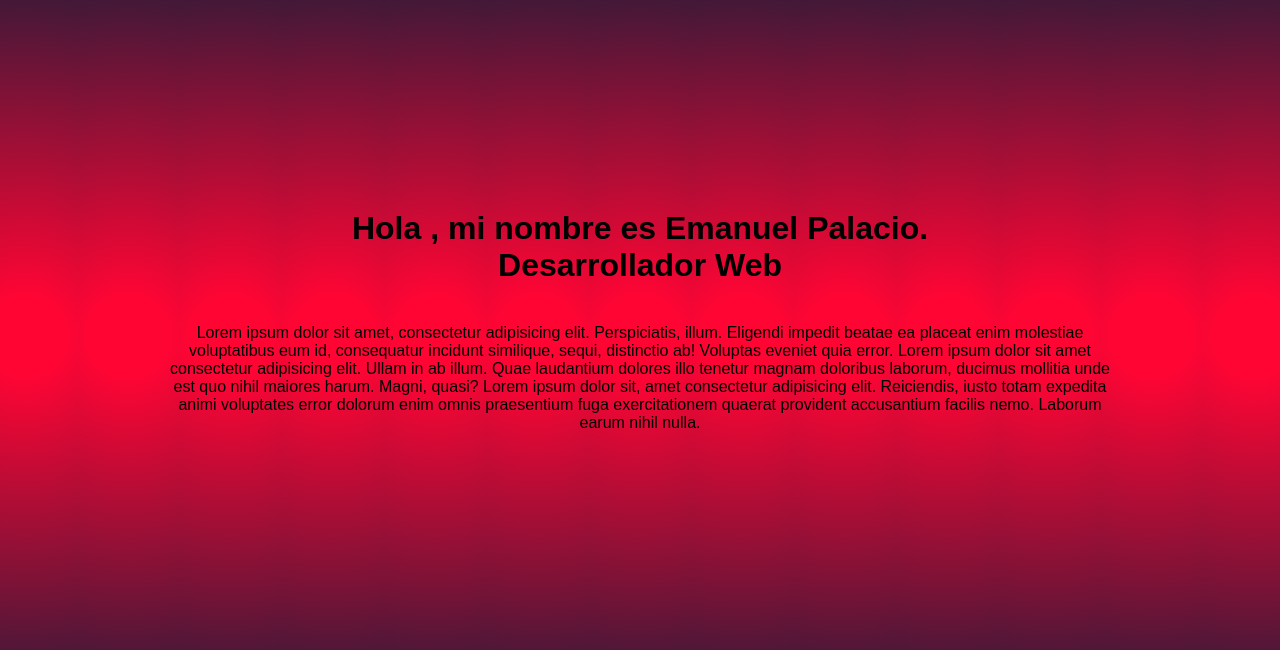
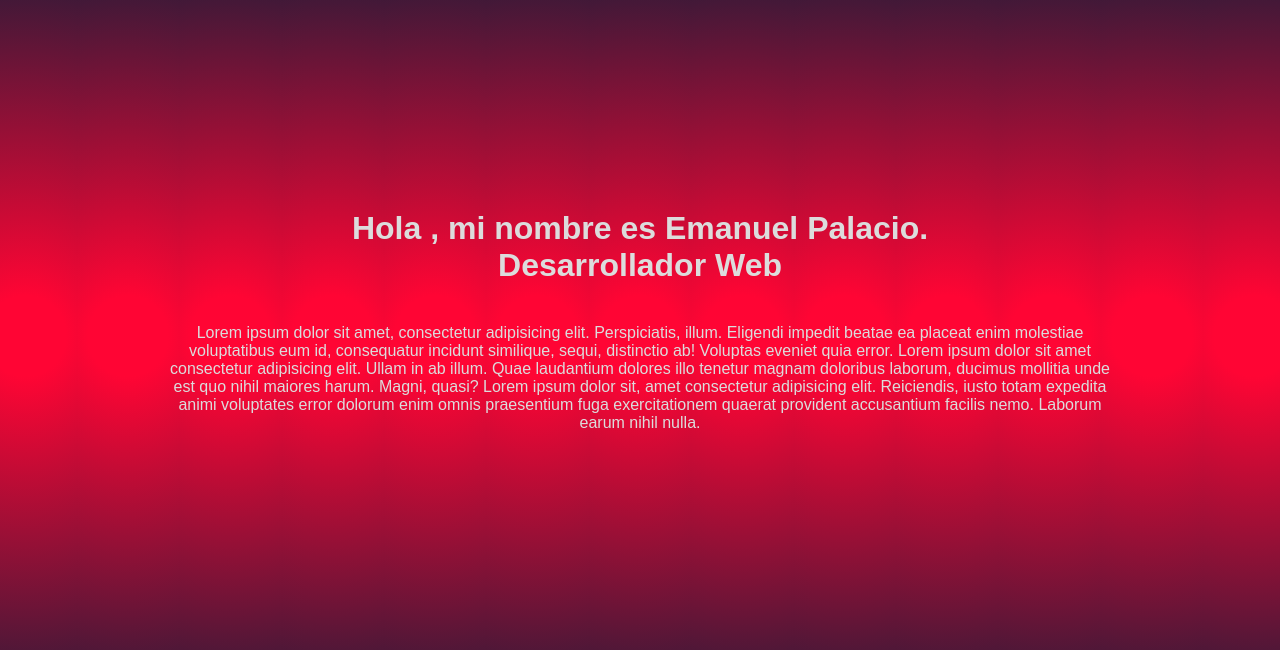
Before and after one commit to EmanuelPalacio/Portafolio, a website: page index.html in a window 1280 px wide. Shown: the part 64-714 px from the top of the page. Drawn offline with Linux system fonts and the light colour scheme; a web font is replaced by a local one.

Commit message:
Cambio color text index

```diff
--- a/scss/partes/main.scss
+++ b/scss/partes/main.scss
@@ -4,6 +4,7 @@
     justify-content: center;
     align-items: center;
     flex-direction: column;
+    color: $color-text;
 
     .main-index__presentacion {
         text-align: center;
```
Also changed, not shown: css/main.css.
